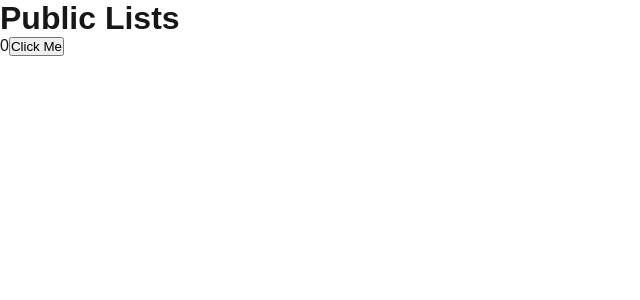
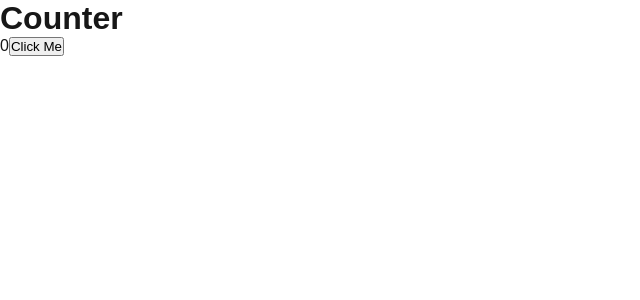
Before and after one commit to Prashant2303/mql, a Next.js app: page /public-lists-client in a window 1280 px wide. Shown: the top 300 px of the page, without its empty margins (0-640 px from the left). Built offline with nearby package versions, Linux system fonts and the light colour scheme.

Commit message:
Created helper and moved api url to it

```diff
--- a/src/app/public-lists-client/page.tsx
+++ b/src/app/public-lists-client/page.tsx
@@ -1,26 +1,11 @@
 'use client'
 import { useState } from "react"
 
-export const base_url = 'https://my-question-list.onrender.com/api';
-
-type Question = {
-    _id: string,
-    ownerId: string,
-    name: string,
-    access: string,
-    ownerName: string,
-    likes: number
-}
-
 export default function PublicLists() {
     const [state, setState] = useState(0);
-    // const res = await fetch(`${base_url}/public-lists`);
-    // const data: Question[] = await res.json();
-    // console.log(data);
 
     return <div>
-        <h1>Public Lists</h1>
-        {/* {data.map(question => <div key={question._id}>{question.name}</div>)} */}
+        <h1>Counter</h1>
         {state}
         <button onClick={() => setState(state + 1)}>Click Me</button>
     </div>
--- /dev/null
+++ b/src/helper.ts
@@ -0,0 +1 @@
+export const base_url = 'https://my-question-list.onrender.com/api';
```
Also changed, not shown: src/app/public-list/page.tsx (+1 -7 lines).
